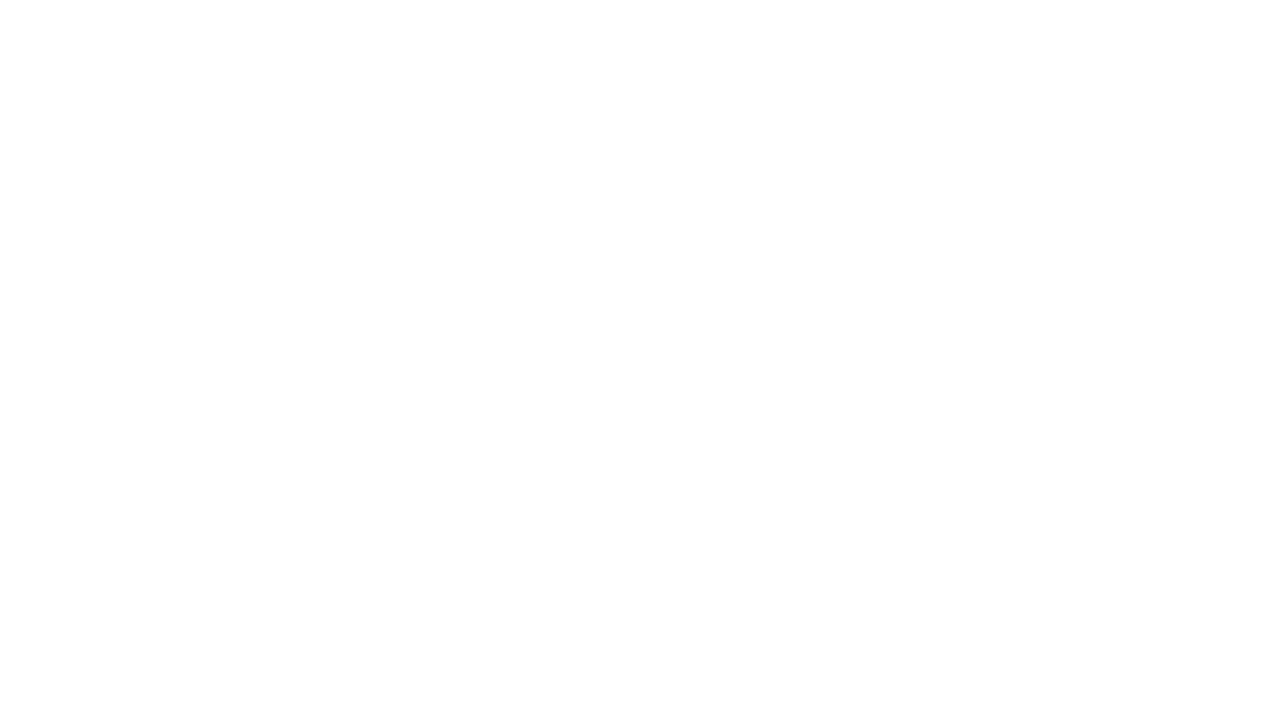
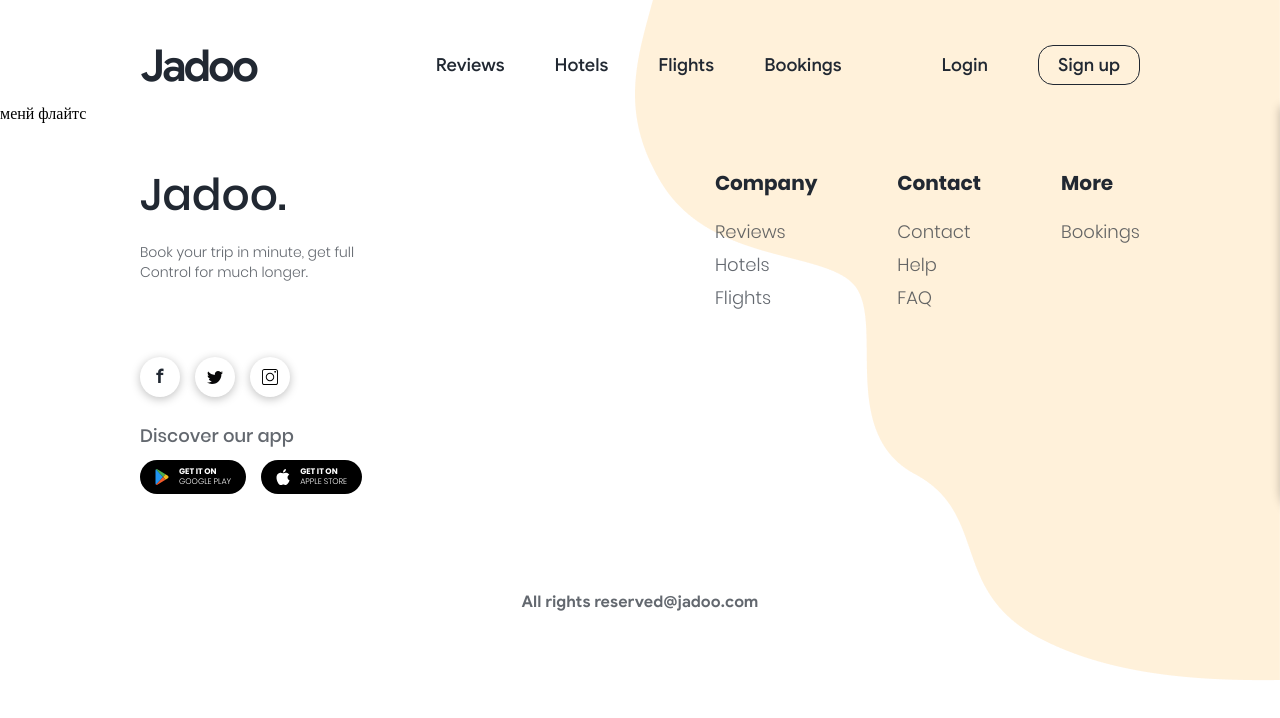
Before and after one commit to mogWB/web-travel, a website: page pages/flights/flights.html in a window 1280 px wide. Drawn offline with Linux system fonts and the light colour scheme; files whose address does not match are found by name.

Commit message:
feat: add html base

```diff
--- a/pages/authorization/authorization.html
+++ b/pages/authorization/authorization.html
@@ -4,10 +4,11 @@
     <meta charset="UTF-8">
     <meta name="viewport" content="width=device-width, initial-scale=1.0">
     <link rel="stylesheet" href="../../css/main.css">
-    <link rel="stylesheet" href="./reviews.css">
+    <link rel="stylesheet" href="./authorization.css">
     <title>Autorization</title>
 </head>
 <body>
+    <img class="decore" src="../../assets/images/decore.png" alt="decore">
     <header>
         <a href="../../index.html" class="text-gs-44b">Jadoo</a>
         <nav>
--- a/pages/flights/flights.html
+++ b/pages/flights/flights.html
@@ -0,0 +1,104 @@
+<!DOCTYPE html>
+<html lang="en">
+<head>
+    <meta charset="UTF-8">
+    <meta name="viewport" content="width=device-width, initial-scale=1.0">
+    <link rel="stylesheet" href="../../css/main.css">
+    <link rel="stylesheet" href="./flights.css">
+    <title>Flights</title>
+</head>
+<body>
+    <img class="decore" src="../../assets/images/decore.png" alt="decore">
+    <header>
+        <a href="../../index.html" class="text-gs-44b">Jadoo</a>
+        <nav>
+            <a class="text-gs-18m" href="../../pages/reviews/reviews.html">Reviews</a>
+            <a class="text-gs-18m" href="../../pages/hotels/hotels.html">Hotels</a>
+            <a class="text-gs-18m" href="../../pages/flights/flights.html">Flights</a>
+            <a class="text-gs-18m" href="../../pages/bookings/bookings.html">Bookings</a>
+            <a class="text-gs-18m" href="../../pages/authorization/authorization.html">Login</a>
+            <div class="sign-up">
+                <a class="text-gs-18m" href="../../pages/registration/registration.html">Sign up</a>
+            </div>
+        </nav>
+        <div class="burger-button">
+            <div></div>
+            <div></div>
+            <div></div>
+        </div>
+        <div class="burger-menu shadow-10">
+            <a class="text-gs-18m" href="../../pages/reviews/reviews.html">Reviews</a>
+            <a class="text-gs-18m" href="../../pages/hotels/hotels.html">Hotels</a>
+            <a class="text-gs-18m" href="../../pages/flights/flights.html">Flights</a>
+            <a class="text-gs-18m" href="../../pages/bookings/bookings.html">Bookings</a>
+            <a class="text-gs-18m" href="../../pages/help/help.html">Help</a>
+            <div class="sign-up">
+                <a class="text-gs-18m" href="../../pages/registration/registration.html">Sign up</a>
+            </div>
+            <a class="text-gs-18m" href="../../pages/authorization/authorization.html">Login</a>
+        </div>
+    </header>
+    <main>
+        менй флайтс
+    </main>
+    <footer>
+        <div class="up">
+            <div class="logo">
+                <p class="text-poppins-44m">Jadoo.</p>
+                <p class="text-poppins-14-20n">Book your trip in minute, get full</br>Control for much longer.</p>
+            </div>
+            <div class="navigate">
+                <div class="navigate-item">
+                    <p class="text-poppins-20b">Company</p>
+                    <a href="../../pages" class="text-poppins-18n">Reviews</a>
+                    <a href="../../pages/hotels/hotels.html" class="text-poppins-18n">Hotels</a>
+                    <a href="../../pages/flights/flights.html" class="text-poppins-18n">Flights</a>
+                </div>
+                <div class="navigate-item">
+                    <p class="text-poppins-20b">Contact</p>
+                    <a href="../../pages/help/help.html" class="text-poppins-18n">Contact</a>
+                    <a href="../../pages/help/help.html" class="text-poppins-18n">Help</a>
+                    <a href="../../pages/help/help.html" class="text-poppins-18n">FAQ</a>
+                </div>
+                <div class="navigate-item">
+                    <p class="text-poppins-20b">More</p>
+                    <a href="../../pages/bookings/bookings.html" class="text-poppins-18n">Bookings</a>
+                </div>
+            </div>
+            <div class="share">
+                <div class="share-box">
+                    <div class="share-item shadow-10">
+                        <a href="/" class="text-gs-20b">f</a>
+                    </div>
+                    <div class="share-item shadow-10">
+                        <img src="../../assets/icons/twitter.svg" alt="tw">
+                    </div>
+                    <div class="share-item shadow-10">
+                        <img src="../../assets/icons/instagram.svg" alt="ins">
+                    </div>
+                </div>
+                <p class="text-poppins-18m">Discover our app</p>
+                <div class="link-store">
+                    <div class="link-store-item">
+                        <img src="../../assets/icons/google-play.svg" alt="gp">
+                        <div>
+                            <p class="text-poppins-8b">GET IT ON</p>
+                            <p class="text-poppins-8l">GOOGLE PLAY</p>
+                        </div>
+                    </div>
+                    <div class="link-store-item">
+                        <img src="../../assets/icons/apple-store.svg" alt="as">
+                        <div>
+                            <p class="text-poppins-8b">GET IT ON</p>
+                            <p class="text-poppins-8l">APPLE STORE</p>
+                        </div>
+                    </div>
+                </div>
+            </div>
+        </div>
+        <div class="down">
+            <p class="text-gs-16b">All rights reserved@jadoo.com</p>
+        </div>
+    </footer>
+</body>
+</html>
```
Also changed, not shown: index.html (+20 -20 lines), pages/bookings/bookings.html (+104 -0 lines), pages/help/help.html (+104 -0 lines), pages/hotels/hotels.html (+104 -0 lines), pages/profile/profile.html (+104 -0 lines), pages/registration/registration.html (+104 -0 lines).
